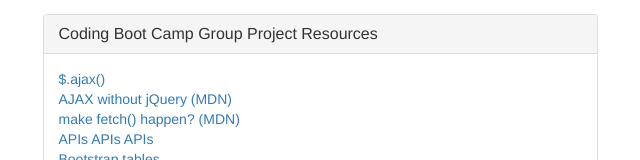
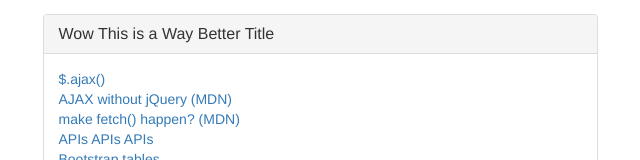
Before and after one commit to rdowdy-ucsd/cbc-github-pr-demo, a plain HTML site: page index.html in a window 1280 px wide. Shown: the top 160 px of the page, without its empty margins (320-960 px from the left). Drawn offline with Linux system fonts and the light colour scheme.

Commit message:
improve the title of the index page

```diff
--- a/index.html
+++ b/index.html
@@ -41,7 +41,7 @@
         <div class="col-md-6">
           <div class="panel panel-default">
             <div class="panel-heading">
-              <h3 class="panel-title">Coding Boot Camp Group Project Resources</h3>
+              <h3 class="panel-title">Wow This is a Way Better Title</h3>
             </div>
             <div class="panel-body">
               <ul class="list-group">
```
